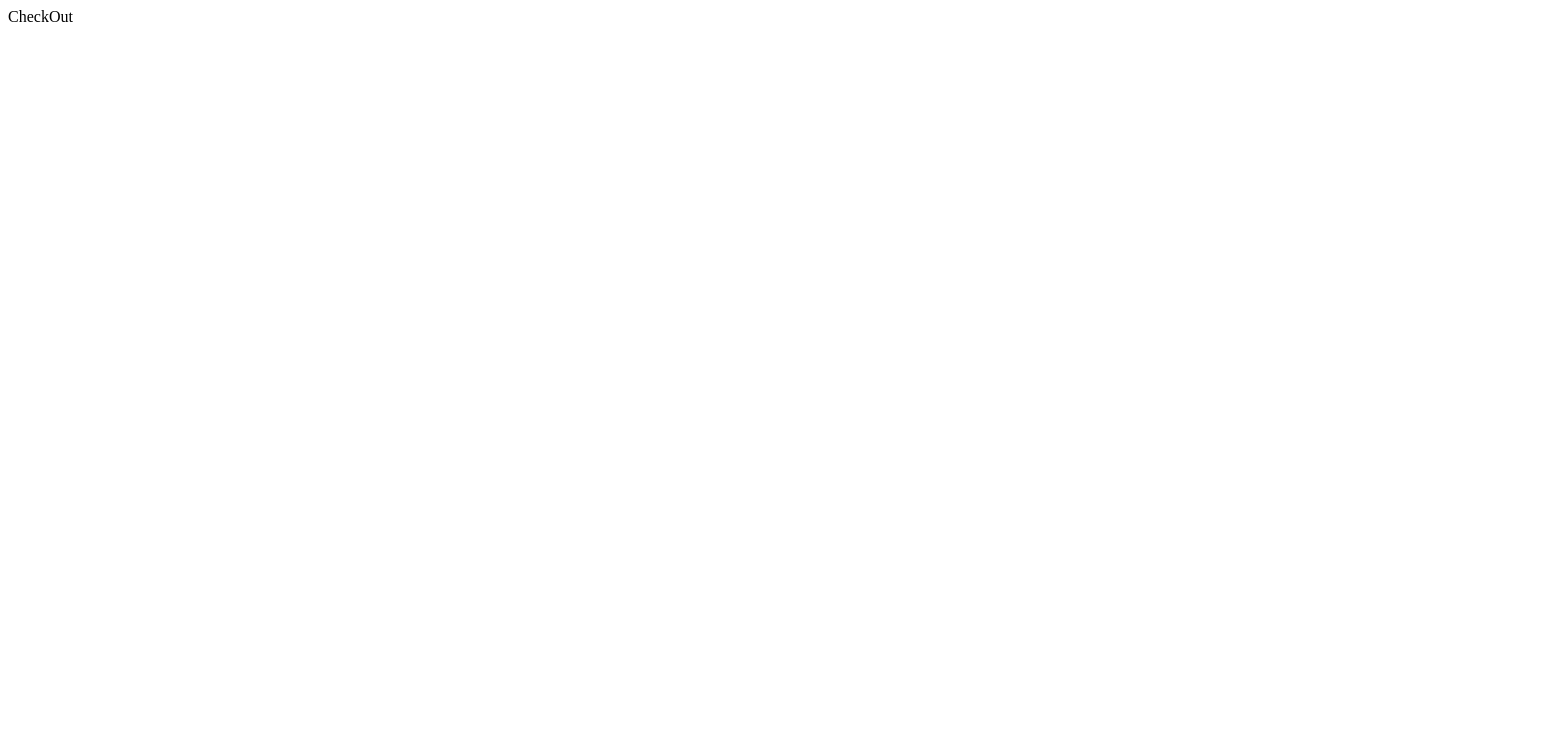
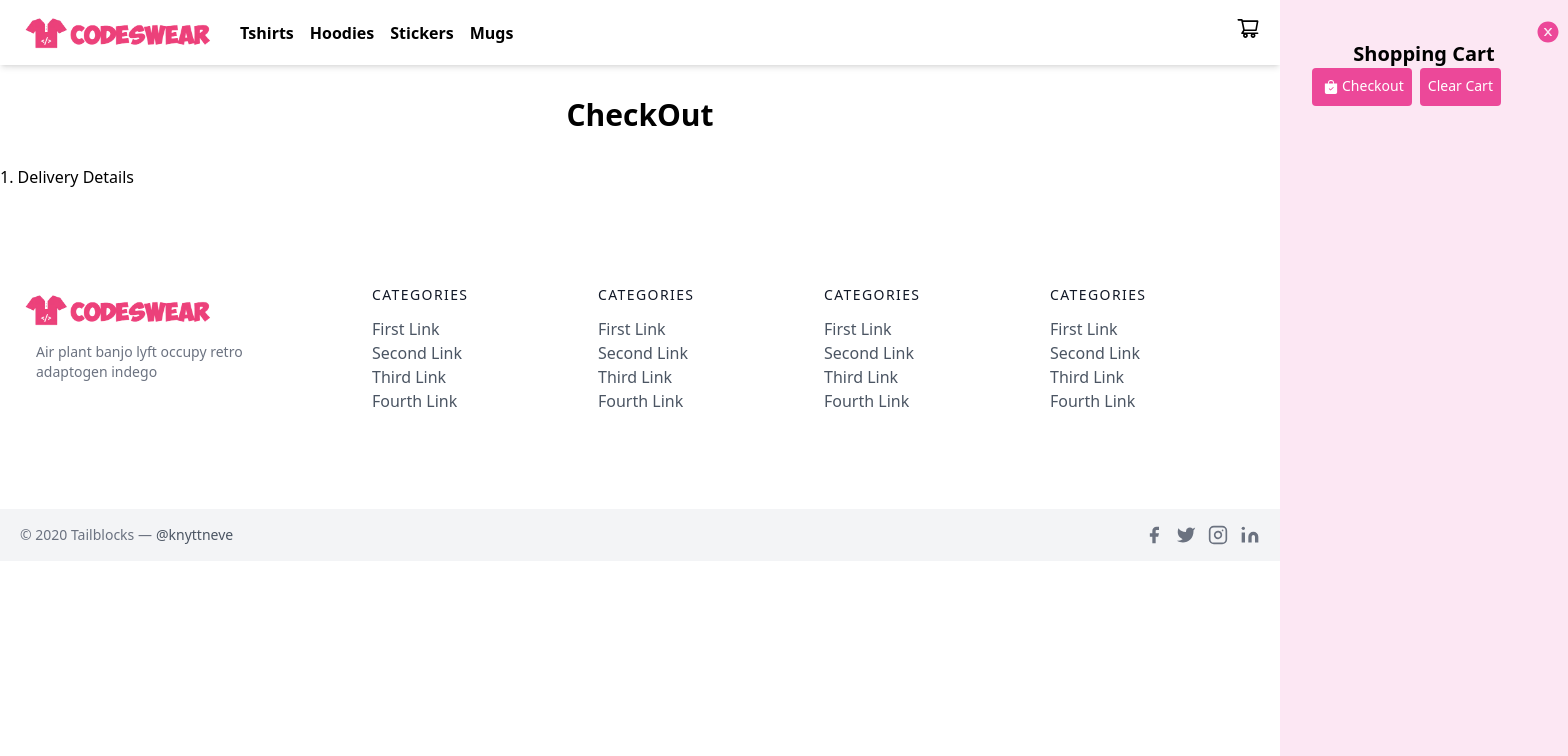
Before and after one commit to ahsanali7893/codeswear, a Next.js app: page /checkout in a window 1280 px wide. Shown: the top 756 px of the page, 1568 px wide, since content can reach past the window. Built offline with nearby package versions, Linux system fonts and the light colour scheme.

Commit message:
initial change

```diff
--- a/components/Navbar.js
+++ b/components/Navbar.js
@@ -60,7 +60,7 @@ const Navbar = ({ cart, addToCart, removeFromCart, clearCart, subtotal }) => {
       </div>
       <div
         ref={ref}
-        className="sideCart w-72 h-full absolute top-0 right-0 bg-pink-100 px-8 p-10 transform transition-transform translate-x-full"
+        className="sideCart w-72 h-[100vh] absolute top-0 right-0 bg-pink-100 px-8 p-10 transform transition-transform translate-x-full"
       >
         <h2 className="font-bold text-xl text-center">Shopping Cart</h2>
         <span
@@ -93,10 +93,10 @@ const Navbar = ({ cart, addToCart, removeFromCart, clearCart, subtotal }) => {
             })}
         </ol>
         <div className="flex">
-          <button className="flex mr-2 text-white bg-pink-500 border-0 py-2 px-2 focus:outline-none hover:bg-pink-600 rounded text-sm">
+          <Link href="/checkout"><button className="flex mr-2 text-white bg-pink-500 border-0 py-2 px-2 focus:outline-none hover:bg-pink-600 rounded text-sm">
             <BsFillBagCheckFill className="m-1" />
             Checkout
-          </button>
+          </button></Link>
           <button
             onClick={clearCart}
             className="flex mr-2 text-white bg-pink-500 border-0 py-2 px-2 focus:outline-none hover:bg-pink-600 rounded text-sm"
--- a/src/pages/checkout.js
+++ b/src/pages/checkout.js
@@ -1,7 +1,21 @@
+import Footer from "components/Footer";
+import Navbar from "components/Navbar";
 import React from "react";
 
 const CheckOut = () => {
-  return <div>CheckOut</div>;
+  return(
+    <div>
+    <Navbar/>
+    <div className="container m-auto">
+    <h1 className="font-bold text-3xl my-8 text-center">CheckOut</h1>
+    <h2>1. Delivery Details</h2>
+    <div className="mx-auto">
+      <div className="px-2 w-1/2"></div>
+    </div>
+  </div>
+  <Footer/>
+  </div>
+  )
 };
 
 export default CheckOut;
```
